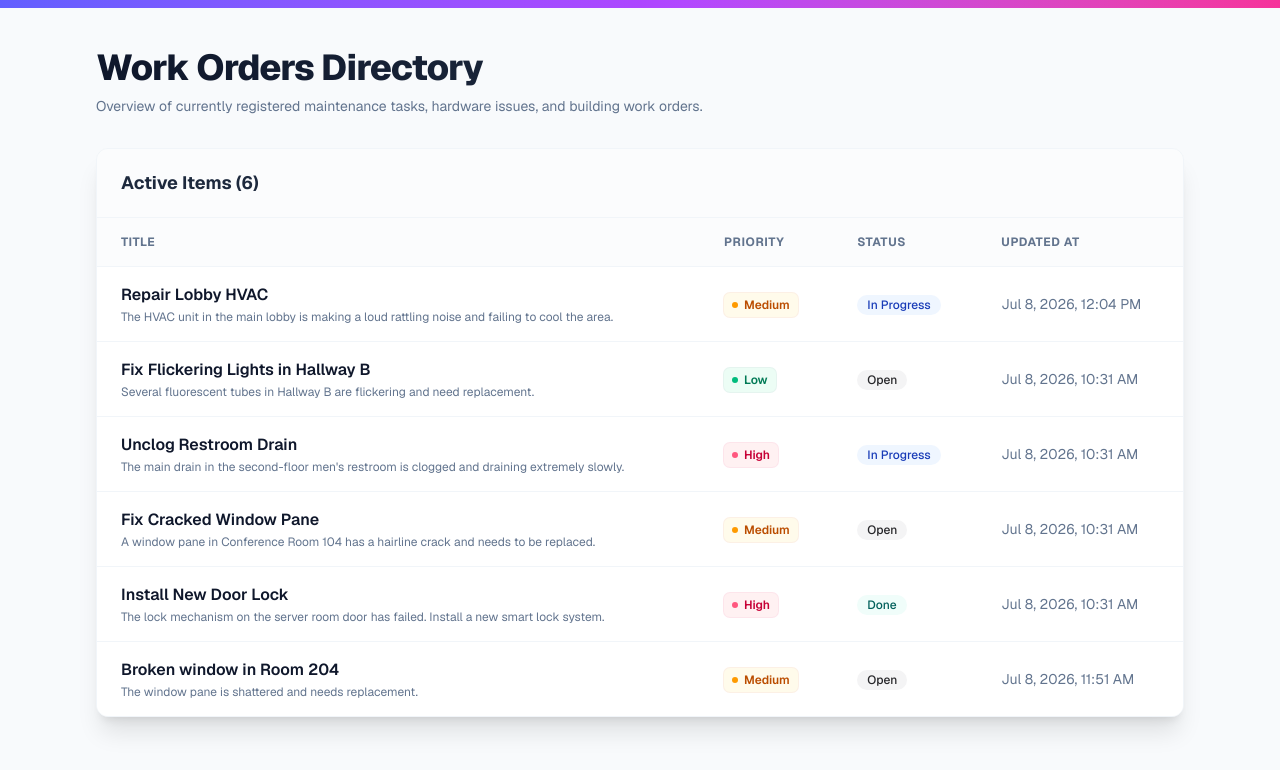
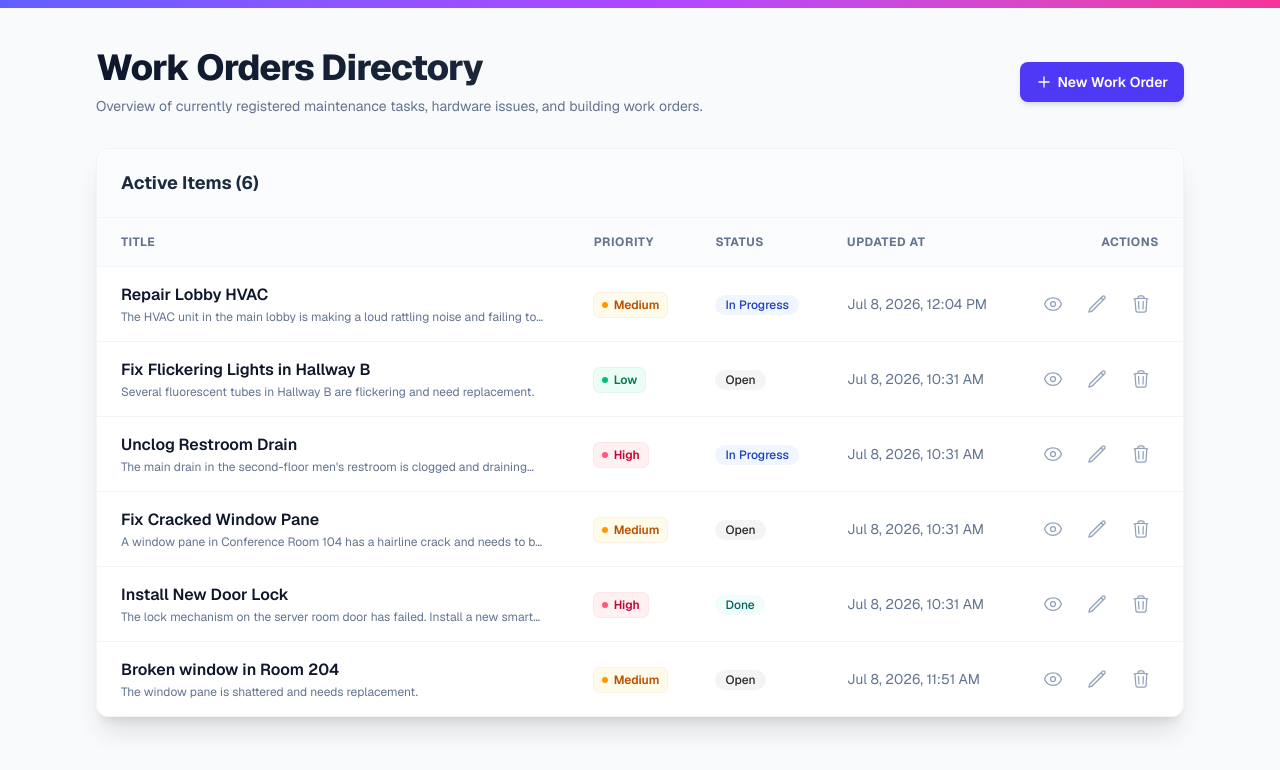
Before and after one commit to Moatez-km/work_orders, a Next.js app: page /work-orders in a window 1280 px wide. Shown: the top 770 px of the page. Built offline with nearby package versions, Linux system fonts and the light colour scheme.

Commit message:
feat: add delete work order functionality

```diff
--- /dev/null
+++ b/src/app/components/DeleteWorkOrderButton.tsx
@@ -0,0 +1,96 @@
+'use client';
+
+import React, { useState } from 'react';
+import { useRouter } from 'next/navigation';
+
+interface DeleteWorkOrderButtonProps {
+  workOrderId: string;
+  workOrderTitle: string;
+  redirectOnDelete?: boolean;
+}
+
+export default function DeleteWorkOrderButton({
+  workOrderId,
+  workOrderTitle,
+  redirectOnDelete = false,
+}: DeleteWorkOrderButtonProps) {
+  const router = useRouter();
+  const [isDeleting, setIsDeleting] = useState(false);
+
+  const handleDelete = async (e: React.MouseEvent) => {
+    e.preventDefault();
+    e.stopPropagation();
+
+    const confirmed = window.confirm(
+      `Are you sure you want to delete the work order "${workOrderTitle}"?`
+    );
+
+    if (!confirmed) return;
+
+    setIsDeleting(true);
+
+    try {
+      const response = await fetch(`/api/work-orders/${workOrderId}`, {
+        method: 'DELETE',
+      });
+
+      if (response.ok) {
+        if (redirectOnDelete) {
+          router.push('/work-orders');
+        } else {
+          router.refresh();
+        }
+      } else {
+        const errorData = await response.json();
+        alert(errorData.error || 'Failed to delete work order.');
+        setIsDeleting(false);
+      }
+    } catch (error) {
+      alert('A network error occurred. Please try again.');
+      setIsDeleting(false);
+    }
+  };
+
+  return (
+    <button
+      onClick={handleDelete}
+      disabled={isDeleting}
+      title="Delete Work Order"
+      aria-label={`Delete work order ${workOrderTitle}`}
+      className="inline-flex items-center justify-center p-2 rounded-lg text-slate-400 hover:text-rose-600 hover:bg-rose-50 dark:hover:text-rose-400 dark:hover:bg-rose-950/30 transition-all disabled:opacity-50 cursor-pointer"
+    >
+      {isDeleting ? (
+        <svg className="animate-spin h-5 w-5" viewBox="0 0 24 24" fill="none">
+          <circle
+            className="opacity-25"
+            cx="12"
+            cy="12"
+            r="10"
+            stroke="currentColor"
+            strokeWidth="4"
+          />
+          <path
+            className="opacity-75"
+            fill="currentColor"
+            d="M4 12a8 8 0 018-8V0C5.373 0 0 5.373 0 12h4zm2 5.291A7.962 7.962 0 014 12H0c0 3.042 1.135 5.824 3 7.938l3-2.647z"
+          />
+        </svg>
+      ) : (
+        <svg
+          xmlns="http://www.w3.org/2000/svg"
+          fill="none"
+          viewBox="0 0 24 24"
+          strokeWidth={1.5}
+          stroke="currentColor"
+          className="h-5 w-5"
+        >
+          <path
+            strokeLinecap="round"
+            strokeLinejoin="round"
+            d="m14.74 9-.346 9m-4.788 0L9 9m9.968-3.21c.342.052.682.107 1.022.166m-1.022-.165L18.16 19.673a2.25 2.25 0 0 1-2.244 2.077H8.084a2.25 2.25 0 0 1-2.244-2.077L4.772 5.79m14.456 0a48.108 48.108 0 0 0-3.478-.397m-12 .562c.34-.059.68-.114 1.022-.165m0 0a48.11 48.11 0 0 1 3.478-.397m7.5 0v-.916c0-1.18-.91-2.164-2.09-2.201a51.964 51.964 0 0 0-3.32 0c-1.18.037-2.09 1.022-2.09 2.201v.916m7.5 0a48.667 48.667 0 0 0-7.5 0"
+          />
+        </svg>
+      )}
+    </button>
+  );
+}
--- a/src/app/work-orders/[id]/page.tsx
+++ b/src/app/work-orders/[id]/page.tsx
@@ -1,6 +1,7 @@
 import { readWorkOrders } from '../../lib/work-orders';
 import { notFound } from 'next/navigation';
 import Link from 'next/link';
+import DeleteWorkOrderButton from '../../components/DeleteWorkOrderButton';
 
 export const dynamic = 'force-dynamic';
 
@@ -87,14 +88,30 @@ export default async function WorkOrderDetailPage({ params }: PageProps) {
       <div className="h-2 bg-gradient-to-r from-indigo-500 via-purple-500 to-pink-500" />
 
       <main className="max-w-3xl mx-auto px-4 sm:px-6 lg:px-8 mt-10">
-        {/* Back Link */}
-        <div className="mb-6">
+        {/* Back Link and Action Buttons */}
+        <div className="mb-6 flex justify-between items-center">
           <Link
             href="/work-orders"
             className="inline-flex items-center text-sm font-semibold text-indigo-600 hover:text-indigo-500 dark:text-indigo-400 dark:hover:text-indigo-300 transition-colors"
           >
             ← Back to Directory
           </Link>
+          <div className="flex gap-2">
+            <Link
+              href={`/work-orders/${workOrder.id}/edit`}
+              className="inline-flex justify-center items-center gap-1.5 rounded-lg border border-slate-200 dark:border-zinc-800 bg-white dark:bg-zinc-900 px-3.5 py-2 text-sm font-semibold text-slate-700 dark:text-zinc-300 hover:bg-slate-50 dark:hover:bg-zinc-800 transition-all cursor-pointer"
+            >
+              <svg xmlns="http://www.w3.org/2000/svg" fill="none" viewBox="0 0 24 24" strokeWidth={1.5} stroke="currentColor" className="w-4 h-4">
+                <path strokeLinecap="round" strokeLinejoin="round" d="m16.862 4.487 1.687-1.688a1.875 1.875 0 1 1 2.652 2.652L6.832 19.82a4.5 4.5 0 0 1-1.897 1.13l-2.685.8.8-2.685a4.5 4.5 0 0 1 1.13-1.897L16.863 4.487Zm0 0L19.5 7.125" />
+              </svg>
+              Edit
+            </Link>
+            <DeleteWorkOrderButton
+              workOrderId={workOrder.id}
+              workOrderTitle={workOrder.title}
+              redirectOnDelete={true}
+            />
+          </div>
         </div>
 
         {/* Card Container */}
--- a/src/app/work-orders/page.tsx
+++ b/src/app/work-orders/page.tsx
@@ -1,4 +1,6 @@
 import { readWorkOrders } from '../lib/work-orders';
+import Link from 'next/link';
+import DeleteWorkOrderButton from '../components/DeleteWorkOrderButton';
 
 export const dynamic = 'force-dynamic';
 
@@ -76,7 +78,7 @@ export default function WorkOrdersPage() {
 
       <main className="max-w-6xl mx-auto px-4 sm:px-6 lg:px-8 mt-10">
         {/* Header Section */}
-        <div className="md:flex md:items-center md:justify-between mb-8">
+        <div className="md:flex md:items-center md:justify-between mb-8 gap-4">
           <div className="flex-1 min-w-0">
             <h1 className="text-3xl font-extrabold tracking-tight text-slate-900 dark:text-white sm:text-4xl bg-gradient-to-r from-slate-900 via-slate-800 to-indigo-900 bg-clip-text text-transparent dark:from-white dark:to-zinc-400">
               Work Orders Directory
@@ -84,6 +86,17 @@ export default function WorkOrdersPage() {
             <p className="mt-2 text-sm text-slate-500 dark:text-zinc-400">
               Overview of currently registered maintenance tasks, hardware issues, and building work orders.
             </p>
+          </div>
+          <div className="mt-4 md:mt-0 flex-shrink-0">
+            <Link
+              href="/work-orders/new"
+              className="inline-flex justify-center items-center gap-1.5 rounded-lg bg-indigo-600 px-4 py-2.5 text-sm font-semibold text-white shadow-md hover:bg-indigo-500 focus-visible:outline focus-visible:outline-2 focus-visible:outline-offset-2 focus-visible:outline-indigo-600 transition-all cursor-pointer"
+            >
+              <svg xmlns="http://www.w3.org/2000/svg" fill="none" viewBox="0 0 24 24" strokeWidth={2} stroke="currentColor" className="w-4 h-4">
+                <path strokeLinecap="round" strokeLinejoin="round" d="M12 4.5v15m7.5-7.5h-15" />
+              </svg>
+              New Work Order
+            </Link>
           </div>
         </div>
 
@@ -145,6 +158,12 @@ export default function WorkOrdersPage() {
                     >
                       Updated At
                     </th>
+                    <th
+                      scope="col"
+                      className="px-6 py-4 text-right text-xs font-bold text-slate-500 dark:text-zinc-400 uppercase tracking-wider"
+                    >
+                      Actions
+                    </th>
                   </tr>
                 </thead>
                 <tbody className="divide-y divide-slate-100 dark:divide-zinc-800 bg-white dark:bg-zinc-900">
@@ -172,6 +191,33 @@ export default function WorkOrdersPage() {
                       <td className="px-6 py-4 whitespace-nowrap text-sm text-slate-500 dark:text-zinc-400">
                         {formatDate(wo.updatedAt)}
                       </td>
+                      <td className="px-6 py-4 whitespace-nowrap text-right text-sm font-medium">
+                        <div className="flex items-center justify-end gap-2">
+                          <Link
+                            href={`/work-orders/${wo.id}`}
+                            title="View Details"
+                            className="inline-flex items-center justify-center p-2 rounded-lg text-slate-400 hover:text-indigo-600 hover:bg-indigo-50 dark:hover:text-indigo-400 dark:hover:bg-indigo-950/30 transition-all"
+                          >
+                            <svg xmlns="http://www.w3.org/2000/svg" fill="none" viewBox="0 0 24 24" strokeWidth={1.5} stroke="currentColor" className="w-5 h-5">
+                              <path strokeLinecap="round" strokeLinejoin="round" d="M2.036 12.322a1.012 1.012 0 0 1 0-.639C3.423 7.51 7.36 4.5 12 4.5c4.638 0 8.573 3.007 9.963 7.178.07.207.07.431 0 .639C20.577 16.49 16.64 19.5 12 19.5c-4.638 0-8.573-3.007-9.963-7.178Z" />
+                              <path strokeLinecap="round" strokeLinejoin="round" d="M15 12a3 3 0 1 1-6 0 3 3 0 0 1 6 0Z" />
+                            </svg>
+                          </Link>
+                          <Link
+                            href={`/work-orders/${wo.id}/edit`}
+                            title="Edit Work Order"
+                            className="inline-flex items-center justify-center p-2 rounded-lg text-slate-400 hover:text-amber-600 hover:bg-amber-50 dark:hover:text-amber-400 dark:hover:bg-amber-950/30 transition-all"
+                          >
+                            <svg xmlns="http://www.w3.org/2000/svg" fill="none" viewBox="0 0 24 24" strokeWidth={1.5} stroke="currentColor" className="w-5 h-5">
+                              <path strokeLinecap="round" strokeLinejoin="round" d="m16.862 4.487 1.687-1.688a1.875 1.875 0 1 1 2.652 2.652L6.832 19.82a4.5 4.5 0 0 1-1.897 1.13l-2.685.8.8-2.685a4.5 4.5 0 0 1 1.13-1.897L16.863 4.487Zm0 0L19.5 7.125" />
+                            </svg>
+                          </Link>
+                          <DeleteWorkOrderButton
+                            workOrderId={wo.id}
+                            workOrderTitle={wo.title}
+                          />
+                        </div>
+                      </td>
                     </tr>
                   ))}
                 </tbody>
```
Also changed, not shown: 2 other files (tests, documents, lock files or other folders).
